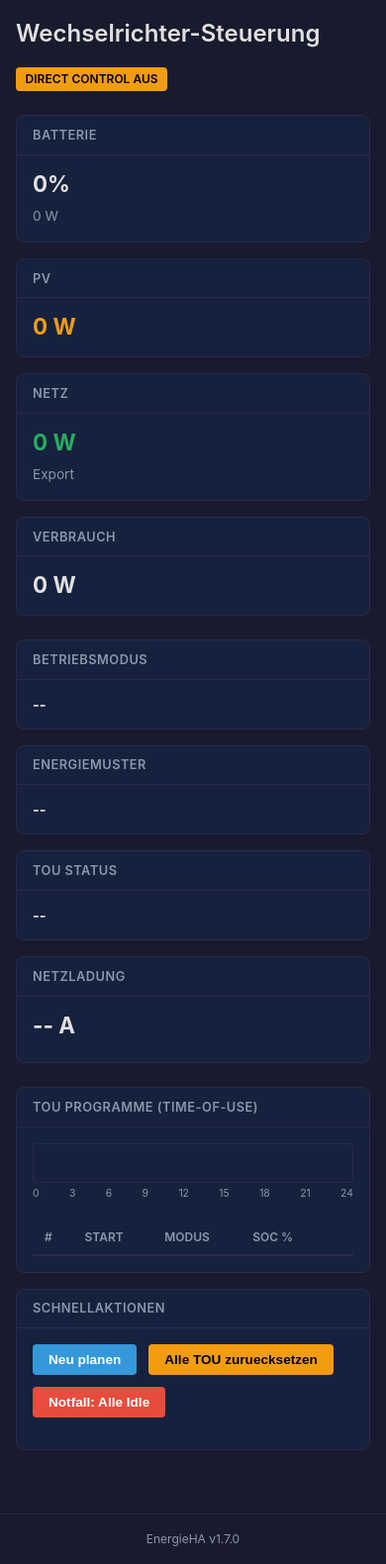
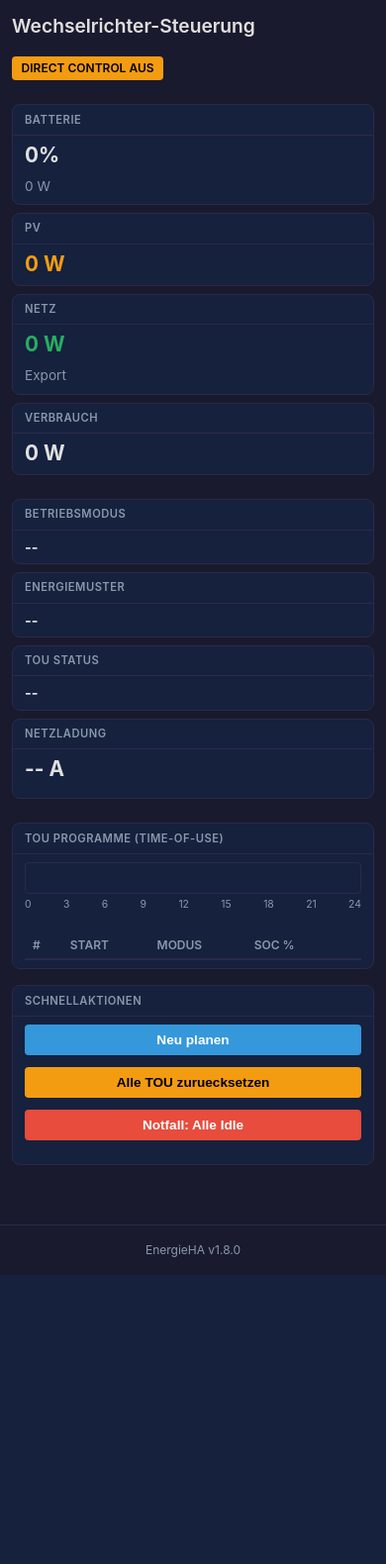
Before and after one commit to ORPA1988/HA-Energy, a Flask app: page /inverter in a window 390 px wide. Shown: the part 52-1632 px from the top of the page at 99% size. After the commit the page ends 1340 px from the top, so only its background shows below. Run offline with Flask 3, Linux system fonts and the light colour scheme; data that the repository does not hold is empty.

Commit message:
v1.8.0: Mobile responsive + Persistent state across restarts
Mobile (P3.1 + P3.2):
- Improved hamburger menu: full-width links, bigger touch targets
- Cards: 2-col on tablet, 1-col on phone
- Charts: limited height on mobile
- Tables: smaller font, tighter padding
- Action buttons: full-width stack on mobile
- Power flow SVG: max-height 200px
- Savings: flexible wrap layout

Persistent State (P3.3):
- Save prices, forecast, savings, cycle_count to /data/energieha_state.json
  after every planning cycle
- Restore on addon startup (before first cycle)
- Dashboard shows data immediately after restart instead of waiting 5 min

Co-Authored-By: Claude Opus 4.6 (1M context) <noreply@anthropic.com>

```diff
--- a/energieha/config.yaml
+++ b/energieha/config.yaml
@@ -1,5 +1,5 @@
 name: "EnergieHA"
-version: "1.7.0"
+version: "1.8.0"
 slug: "energieha"
 description: "Lightweight energy management for PV, battery, grid and consumers"
 url: "https://github.com/ORPA1988/HA-Energy"
--- a/energieha/src/__init__.py
+++ b/energieha/src/__init__.py
@@ -1,3 +1,3 @@
 """EnergieHA – Lightweight Home Assistant energy management add-on."""
 
-__version__ = "1.7.0"
+__version__ = "1.8.0"
--- a/energieha/src/main.py
+++ b/energieha/src/main.py
@@ -48,6 +48,9 @@ def planning_loop():
         config = Config()
 
     state.config = config
+
+    # Restore persistent state from last run
+    state.load_state()
 
     logger.info("Strategy: %s | Cycle: %ds | Slots: %dmin | Battery: %.0f kWh (SOC %d%%-%d%%)",
                 config.strategy, config.cycle_seconds, config.slot_duration_min,
@@ -245,6 +248,9 @@ def _run_cycle(collector, executor, publisher, config, cycle_num,
         elif config.strategy == "emhass" and hasattr(plan, 'strategy_error'):
             state.emhass_available = False
 
+        # Save state to disk (survives addon restart)
+        state.save_state()
+
 
 def main():
     """Main entry point: starts planning loop thread + Flask web server."""
--- a/energieha/src/state.py
+++ b/energieha/src/state.py
@@ -1,5 +1,7 @@
 """Thread-safe shared application state between planning loop and web server."""
 
+import json
+import os
 import threading
 import logging
 from collections import deque
@@ -168,6 +170,45 @@ class AppState:
         with self._data_lock:
             self._emhass_available = value
 
+    # ---- Persistent State (survives addon restart) ----
+
+    STATE_FILE = "/data/energieha_state.json"
+
+    def save_state(self):
+        """Save prices, forecast, savings, cycle_count to disk."""
+        try:
+            data = {
+                "prices": self._prices,
+                "pv_forecast": self._pv_forecast,
+                "savings": self._savings,
+                "cycle_count": self._cycle_count,
+                "saved_at": datetime.now().isoformat(),
+            }
+            path = os.environ.get("ENERGIEHA_STATE_PATH", self.STATE_FILE)
+            with open(path, "w") as f:
+                json.dump(data, f)
+            logger.debug("State saved to %s", path)
+        except Exception as e:
+            logger.warning("Failed to save state: %s", e)
+
+    def load_state(self):
+        """Restore saved state from disk (called on startup)."""
+        try:
+            path = os.environ.get("ENERGIEHA_STATE_PATH", self.STATE_FILE)
+            if not os.path.exists(path):
+                return
+            with open(path) as f:
+                data = json.load(f)
+            self._prices = data.get("prices", [])
+            self._pv_forecast = data.get("pv_forecast", [])
+            self._savings = data.get("savings", {})
+            self._cycle_count = data.get("cycle_count", 0)
+            logger.info("State restored from %s (saved: %s, %d prices, %d forecast)",
+                        path, data.get("saved_at", "?"),
+                        len(self._prices), len(self._pv_forecast))
+        except Exception as e:
+            logger.warning("Failed to load state: %s", e)
+
     def get_status_dict(self) -> dict:
         """Return a summary dict for the API."""
         with self._data_lock:
--- a/energieha/src/web/static/style.css
+++ b/energieha/src/web/static/style.css
@@ -407,22 +407,55 @@ select.input { cursor: pointer; }
 
 /* ========== RESPONSIVE ========== */
 @media (max-width: 768px) {
+    /* Hamburger menu */
     .nav-toggle { display: block; }
-    .nav-links { display: none; flex-direction: column; width: 100%; padding: 0.5rem 0; }
+    .nav-links {
+        display: none;
+        flex-direction: column;
+        width: 100%;
+        padding: 0.5rem 0;
+        background: var(--bg-nav);
+        border-top: 1px solid var(--border);
+    }
     .nav-links.nav-open { display: flex; }
     .navbar { flex-wrap: wrap; height: auto; padding: 0.5rem 1rem; }
     .nav-brand { width: 100%; justify-content: space-between; }
+    .nav-link { padding: 0.75rem 1rem; font-size: 0.95rem; border-radius: 0; }
+    .nav-link:hover { background: rgba(255,255,255,0.08); }
 
-    .card-grid { grid-template-columns: 1fr 1fr; }
+    /* Layout */
+    .container { padding: 0.75rem; }
+    .card-grid { grid-template-columns: 1fr 1fr; gap: 0.5rem; }
     .chart-row { grid-template-columns: 1fr; }
-    .card-chart .card-body { height: 180px; }
+    .card-chart .card-body { height: 200px; }
     .form-row { grid-template-columns: 1fr; }
-    .savings-row { gap: 1rem; }
-    .savings-value { font-size: 1.1rem; }
-    .container { padding: 1rem; }
-    .big-value { font-size: 1.4rem; }
+    .big-value { font-size: 1.3rem; }
+    .page-header h1 { font-size: 1.2rem; }
+
+    /* Savings compact */
+    .savings-row { gap: 0.5rem; flex-wrap: wrap; }
+    .savings-item { min-width: 30%; }
+    .savings-value { font-size: 1rem; }
+
+    /* Power flow SVG responsive */
+    .power-flow-svg { max-height: 200px; }
+
+    /* Table: horizontal scroll + smaller font */
+    .table { font-size: 0.75rem; }
+    .table th, .table td { padding: 0.3rem 0.5rem; }
+
+    /* TOU bar compact */
+    .tou-bar { height: 32px; }
+    .tou-bar-label { font-size: 0.6rem; }
+
+    /* Action bar wrap */
+    .action-bar { flex-direction: column; }
+    .action-bar .btn { width: 100%; }
 }
 
 @media (max-width: 480px) {
-    .card-grid { grid-template-columns: 1fr; }
+    .card-grid { grid-template-columns: 1fr; gap: 0.5rem; }
+    .savings-item { min-width: 45%; }
+    .card-body { padding: 0.5rem 0.75rem; }
+    .card-header { padding: 0.4rem 0.75rem; font-size: 0.7rem; }
 }
```
